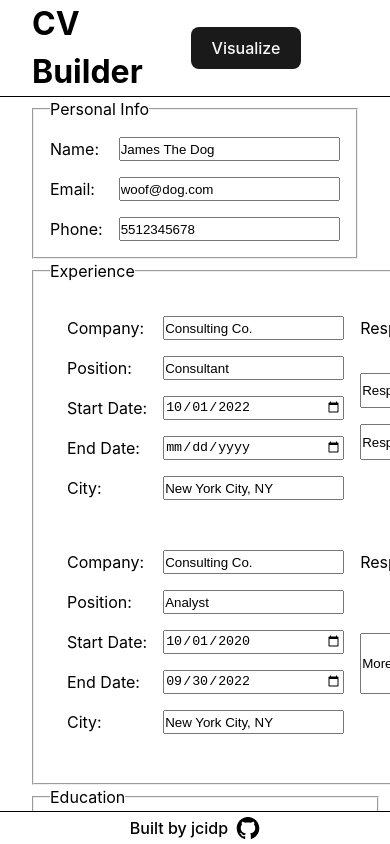
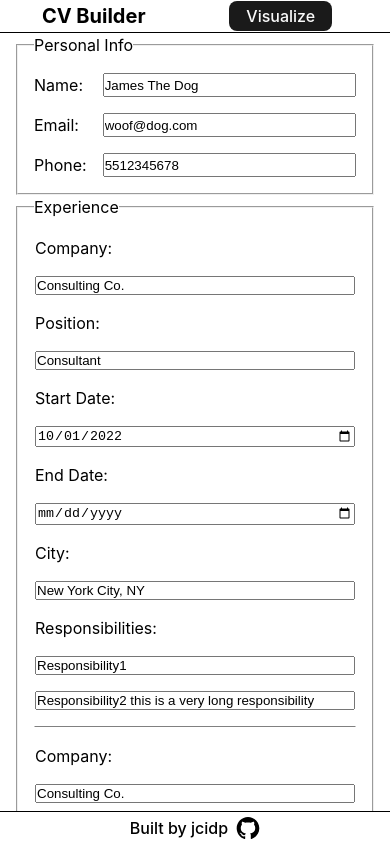
Before and after one commit to jcidp/cv-app, a React app: page / in a window 390 px wide. Built offline with nearby package versions, Linux system fonts and the light colour scheme; the HTML template or start-up script is replaced by a standard one.

Commit message:
Add view styles and print button functionality

```diff
--- a/src/App.scss
+++ b/src/App.scss
@@ -129,3 +129,64 @@ footer {
         //fill: white;
     }
 }
+
+@media (max-width: 600px) {
+    header {
+        .wrapper {
+            width: auto;
+        }
+
+        h1 {
+            font-size: 1.25rem;
+            line-height: normal;
+            padding: 0.25rem 0;
+        }
+
+        nav {
+            min-width: auto;
+
+            button {
+                min-width: auto;
+                padding: 0.25em 1em;
+            }
+        }
+    }
+
+    .wrapper {
+        width: min(90ch, 100% - 2rem);
+        margin-inline: auto;
+    }
+
+    .experience-entry {
+        grid-template-columns: 1fr;
+        padding: 0;
+
+        &:not(:last-of-type) {
+            border-bottom: 1px solid grey;
+            padding-bottom: 1rem;
+        }
+
+        .responsibilities {
+            grid-column-start: auto;
+            grid-row: auto;
+            display: grid;
+            gap: 1rem;
+        }
+    }
+}
+
+@media print {
+    header, footer {
+        display: none;
+    }
+
+    body {
+        padding: 1rem;
+    }
+
+    #root {
+        height: auto;
+    }
+}
+
+@page { size: auto;  margin: 0mm; }
--- a/src/components/Header.jsx
+++ b/src/components/Header.jsx
@@ -5,7 +5,7 @@ function Header({isEditing, onClick}) {
                 <h1>CV Builder</h1>
                 <nav>
                     <button onClick={onClick}>{isEditing ? "Visualize" : "Edit"}</button>
-                    {!isEditing && <button>Print</button>}
+                    {!isEditing && <button onClick={() => window.print()}>Print</button>}
                 </nav>
             </div>
         </header>
```
